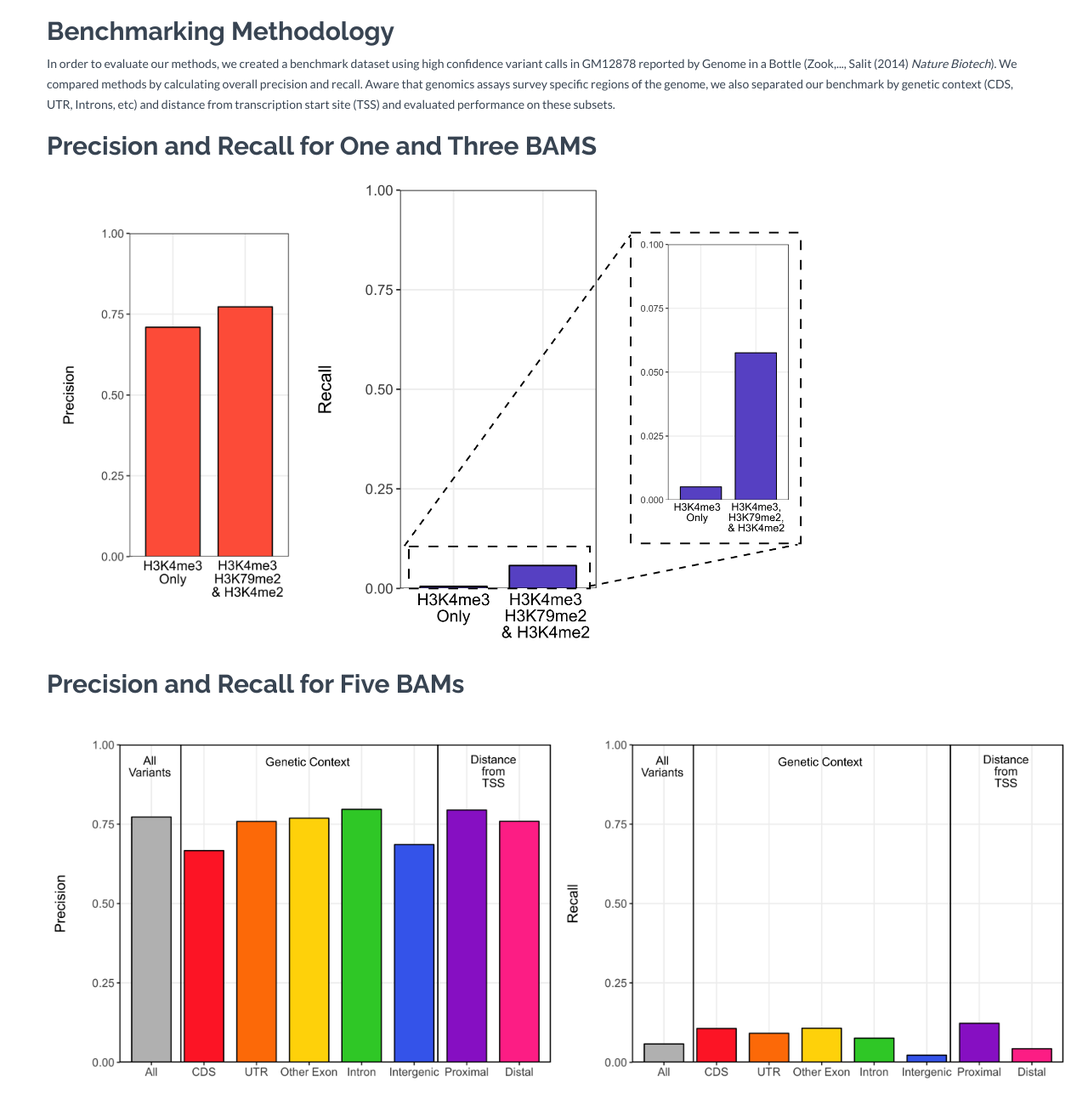
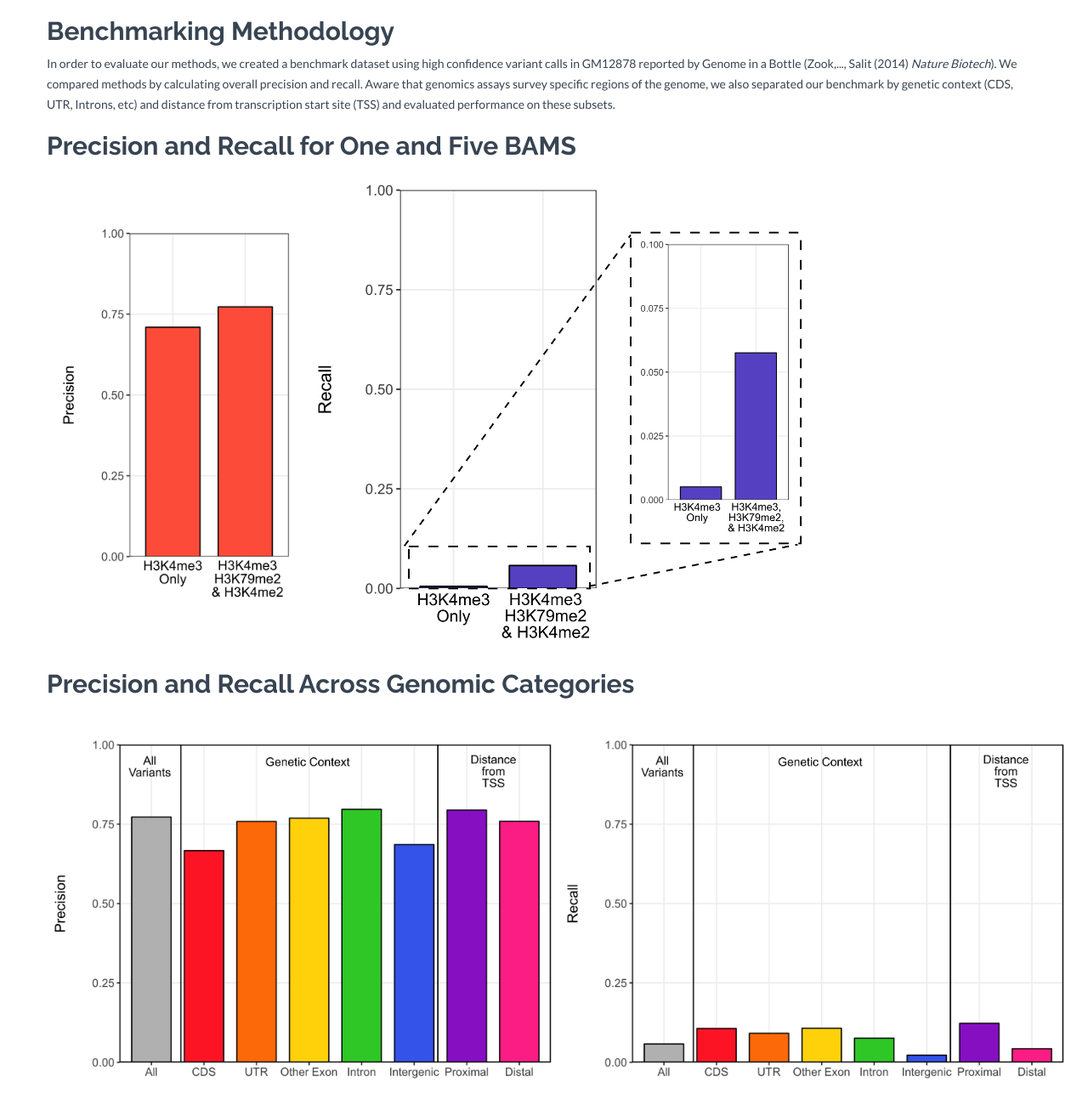
Before and after one commit to hackseq/2016_project_4, a Flask app: page /benchmarks in a window 1280 px wide. Shown: the part 96-1389 px from the top of the page at 85% size. Run offline with Flask 2, Linux system fonts and the light colour scheme; parts of the project's set-up code (start-up, migrations or seed data) failed here and were passed over; some libraries are stand-ins or nearby versions.

Commit message:
Updated website

```diff
--- a/webapp/webapp/templates/about.html
+++ b/webapp/webapp/templates/about.html
@@ -20,7 +20,7 @@
         <td>Luca Pinello (Team Lead)</td>
         <td>Harvard Medical School</td>
         <td><a href="https://twitter.com/lucapinello">@lucapinello</a></td>
-	<td><a href="pinellolab.org">Link</a></td>
+	<td><a href="http://pinellolab.org">Link</a></td>
       </tr>
       <tr>
         <td>David Brazel</td>
@@ -32,7 +32,7 @@
         <td>Carolyn Ch'ng</td>
         <td>British Columbia Cancer Agency, Canada's Michael Smith Genome Sciences Centre, Vancouver</td>
         <td><a href="https://twitter.com/carolynlchng">@carolynlchng</a></td>
-        <td><a href="cchng.github.io">Link</a></td>
+        <td><a href="http://cchng.github.io">Link</a></td>
       </tr>
       <tr>
         <td>Stephen Kan</td>
--- a/webapp/webapp/templates/benchmarks.html
+++ b/webapp/webapp/templates/benchmarks.html
@@ -5,12 +5,12 @@
 <h2>Benchmarking Methodology</h2>
 <p>In order to evaluate our methods, we created a benchmark dataset using high confidence variant calls in GM12878 reported by Genome in a Bottle (Zook,..., Salit (2014) <i>Nature Biotech</i>). We compared methods by calculating overall precision and recall. Aware that genomics assays survey specific regions of the genome, we also separated our benchmark by genetic context (CDS, UTR, Introns, etc) and distance from transcription start site (TSS) and evaluated performance on these subsets.</p>
 <div style="white-space: nowrap">
-<h2>Precision and Recall for One and Three BAMS</h2>
+<h2>Precision and Recall for One and Five BAMS</h2>
 <img src="{{ url_for('static', filename='img/Precision.Comparison.Final.png') }}" height=440 width=300>
 <img src="{{ url_for('static', filename='img/Recall.Comparison.Final.png') }}" height=auto width=600>
 </div>
 <div style="white-space: nowrap">
-<h2>Precision and Recall for Five BAMs</h2>
+<h2>Precision and Recall Across Genomic Categories</h2>
 <img src="{{ url_for('static', filename='img/Precision.1.Final.png') }}" height=auto width=600>
 <img src="{{ url_for('static', filename='img/Recall.1.Final.png') }}" height=auto width=600>
 </div>
--- a/webapp/webapp/templates/coverage.html
+++ b/webapp/webapp/templates/coverage.html
@@ -34,6 +34,8 @@
                    bwgURI: '//baklavawgs.com/static/HiSeq-300x.chr22.bigWig'},
                    {name: 'Coverage from One Source',
                    bwgURI: '//baklavawgs.com/static/ENCFF000ATH_chr22_ChIP-seq_rg.depth.bw'},
+                   {name: 'Coverage from Five Sources',
+                   bwgURI: '//baklavawgs.com/static/Test-Five-Bam.bigWig'},
                    {name: 'Variants from One Source',
                    bwgURI: '//baklavawgs.com/static/Test-One-Bam.bb'},
                    {name: 'Variants from Five Sources',
```
